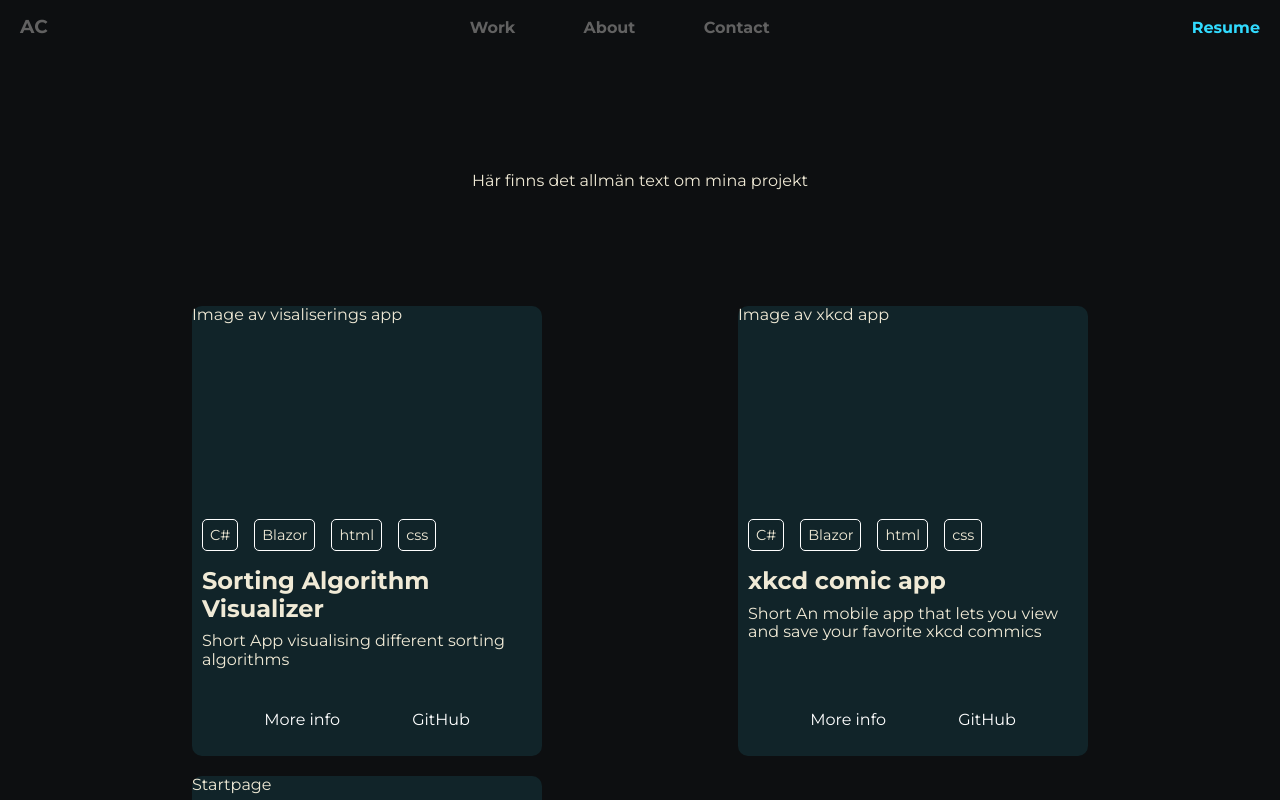
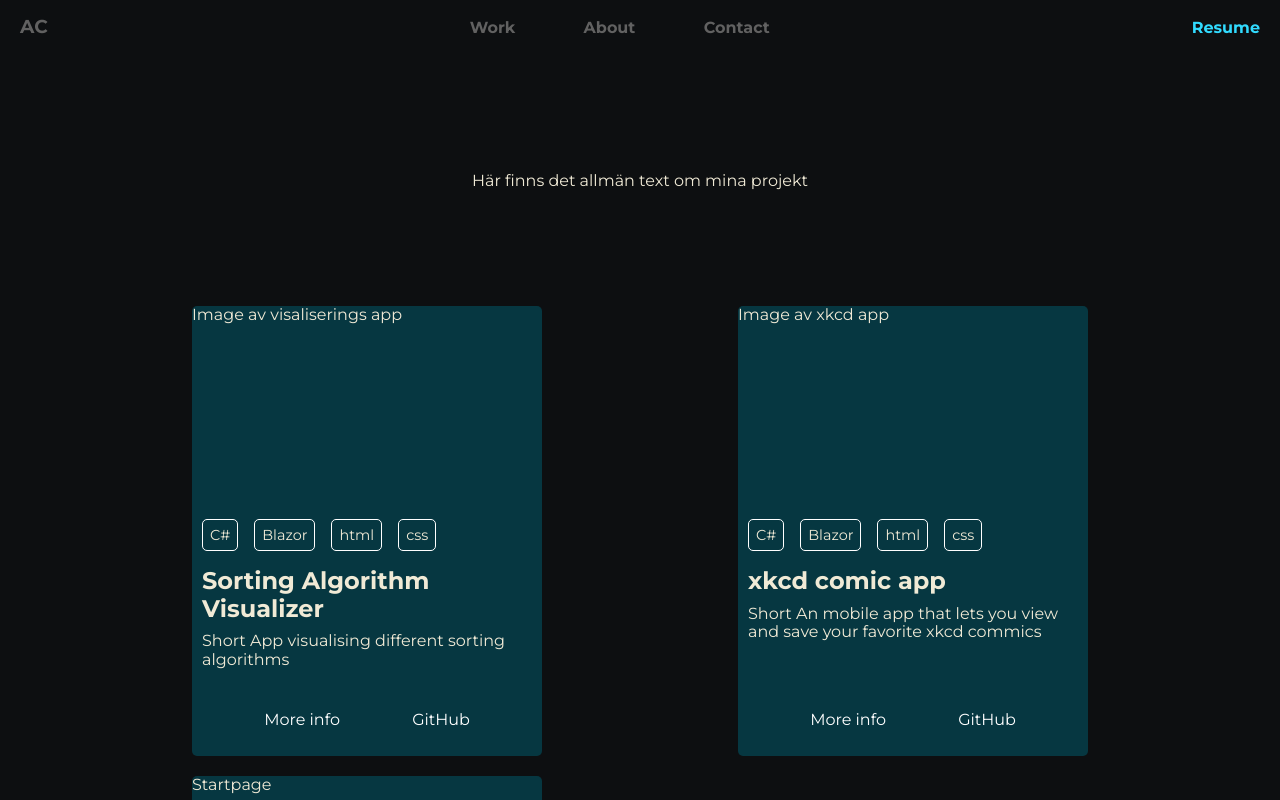
Before and after one commit to AndyCarlsson/portfolio, a React (Create React App) app: page /work in a window 1280 px wide. Shown: the top 800 px of the page. Built offline with nearby package versions, Linux system fonts and the light colour scheme.

Commit message:
Updated hover on work page

```diff
--- a/src/components/Projects/ProjectsDetail/ProjectsDetail.js
+++ b/src/components/Projects/ProjectsDetail/ProjectsDetail.js
@@ -5,11 +5,12 @@ function ProjectDetail(props) {
 
   useEffect(() => {
     setProject();
-  });
+  }, []);
 
   const setProject = () => {
     const selectedProject = props.location.state.object;
     setProjectObject(selectedProject);
+    console.log(selectedProject);
   };
 
   return (
--- a/src/components/Projects/ProjectsList.scss
+++ b/src/components/Projects/ProjectsList.scss
@@ -1,56 +1,9 @@
 .project-item-wrapper {
   width: 70%;
+  height: 500px;
   display: flex;
   flex-wrap: wrap;
   justify-content: space-between;
   align-items: center;
   gap: 20px;
 }
-
-.project-item {
-  height: 450px;
-  width: 350px;
-  border-radius: 10px;
-  background: rgba($color: #31dbff, $alpha: 0.1);
-}
-
-.stacklist-container {
-  display: flex;
-  gap: 1rem;
-  margin-bottom: 1rem;
-
-  p {
-    font-size: 0.9rem;
-    border: 1px solid white;
-    padding: 7px;
-    border-radius: 5px;
-    background-color: transparent;
-  }
-}
-
-.image-container {
-  height: 45%;
-}
-
-.info-container {
-  display: flex;
-  flex-direction: column;
-  justify-content: flex-start;
-  padding: 10px;
-  height: 45%;
-
-  .item-description {
-    margin-top: 10px;
-  }
-}
-
-.button-container {
-  margin-top: 0;
-  display: flex;
-  justify-content: space-evenly;
-
-  a {
-    text-decoration: none;
-    color: white;
-  }
-}
--- a/src/components/Projects/ProjectsListItem.scss
+++ b/src/components/Projects/ProjectsListItem.scss
@@ -1,8 +1,15 @@
 .project-item {
   height: 450px;
   width: 350px;
-  border-radius: 10px;
-  background: rgba($color: #31dbff, $alpha: 0.1);
+  border-radius: 5px;
+  background: rgb(6, 55, 65);
+  transition: 0.3s;
+}
+
+.project-item:hover {
+  background: rgb(9, 102, 121);
+  margin-bottom: 20px;
+  box-shadow: -5px 10px 10px 0px rgba(13, 102, 124, 0.3);
 }
 
 .stacklist-container {
```
